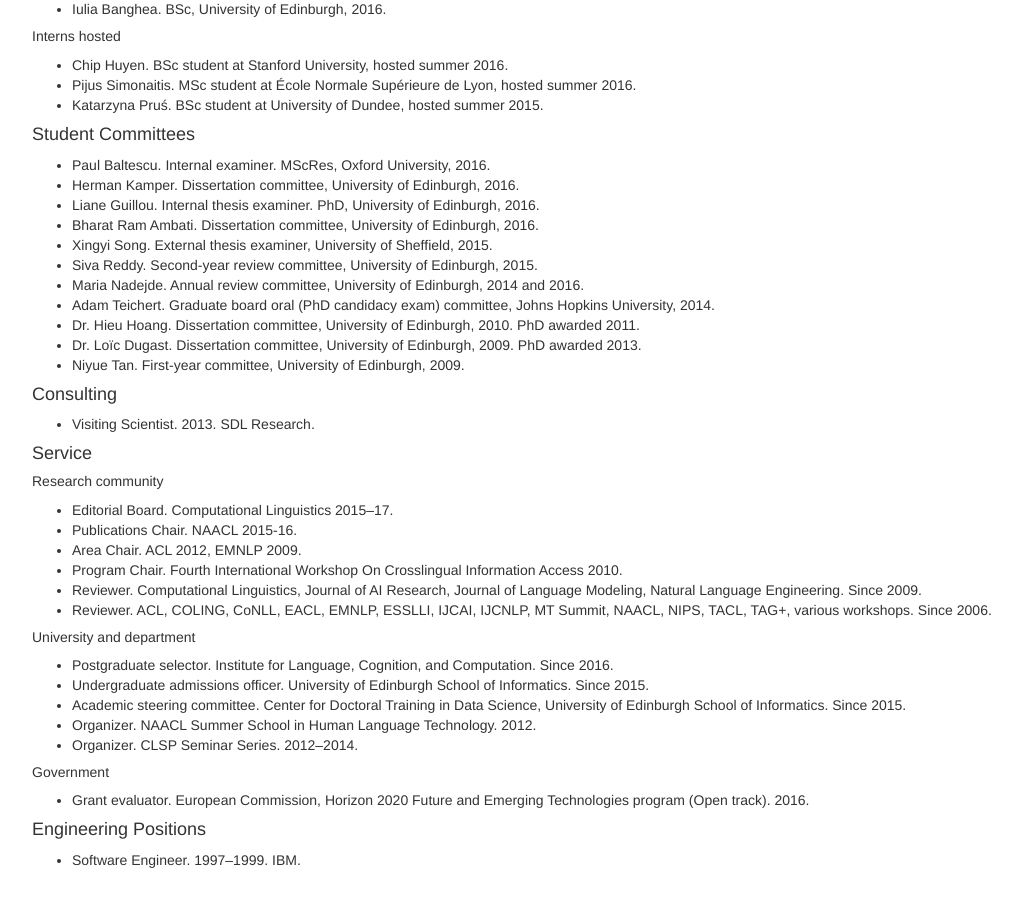
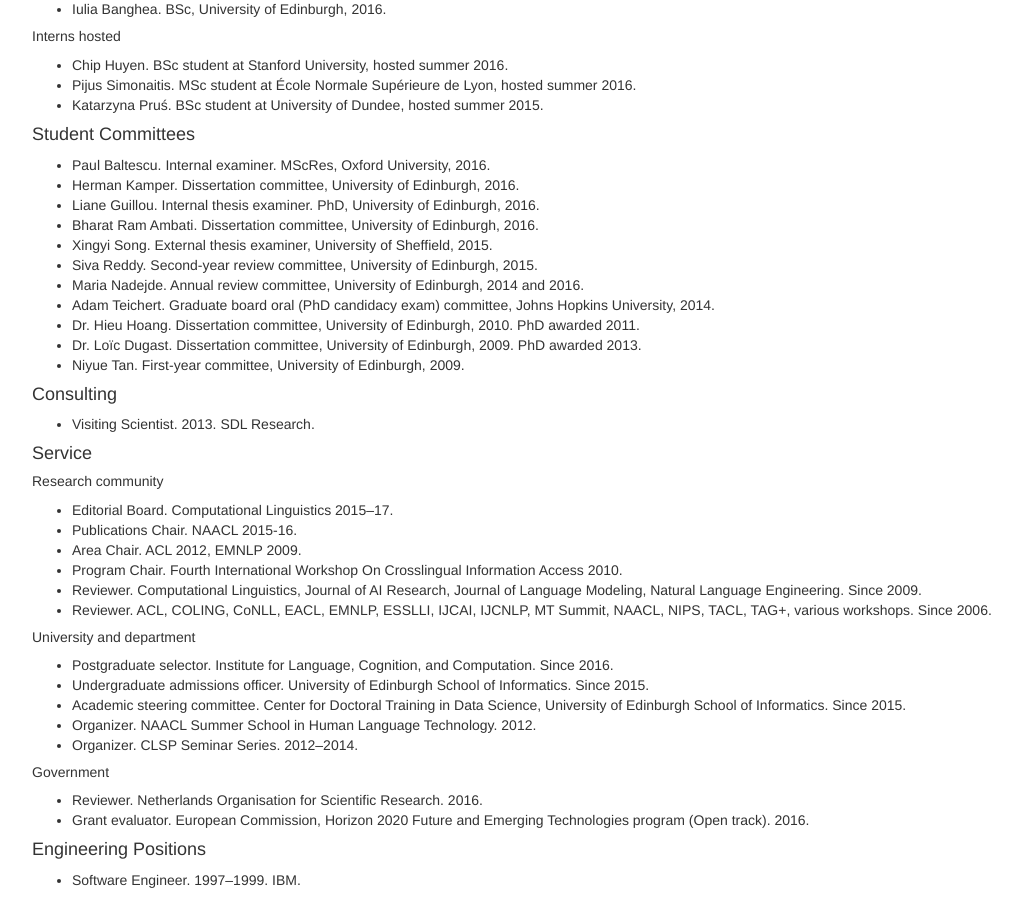
Before and after one commit to alopez/alopez.github.com, a Jekyll site: the page built from cv.html, in a window 1280 px wide and 900 px high, scrolled down 3159 px. Shown: the whole window, without its empty margins (23-1042 px from the left). Built offline with Jekyll 4.4.1, drawn with Linux system fonts in a browser that asks for light colours.

Commit message:
update cv

```diff
--- a/cv.html
+++ b/cv.html
@@ -429,6 +429,9 @@ after-pubs:
         heading: Government
         items:
           -
+            title: Reviewer
+            detail: Netherlands Organisation for Scientific Research. 2016
+          -
             title: Grant evaluator
             detail: European Commission, Horizon 2020 Future and Emerging Technologies program (Open track). 2016
   -
```
